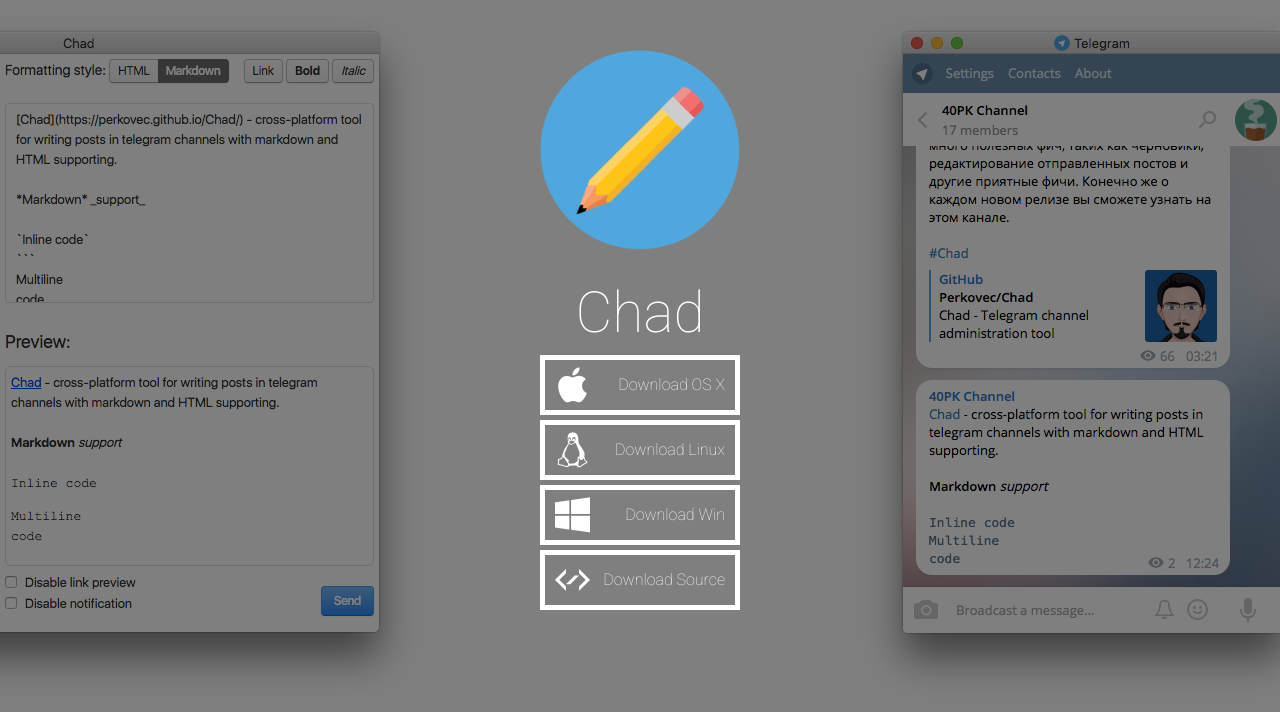
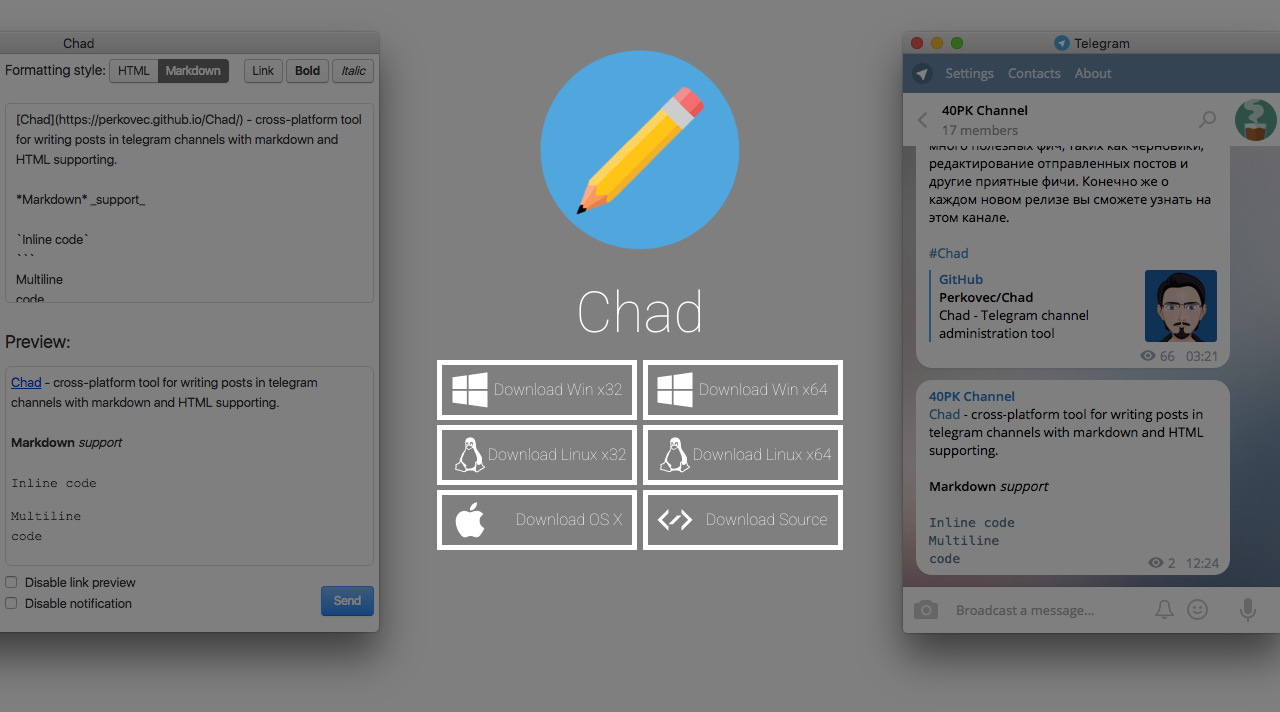
Before and after one commit to 40PK/Chad, a plain HTML site: page index.html in a window 1280 px wide. Drawn offline with Linux system fonts and the light colour scheme.

Commit message:
Add download links

```diff
--- a/assets/css/style.css
+++ b/assets/css/style.css
@@ -35,8 +35,12 @@
   margin-top: 10px;
 }
 
+.head-form {
+  display: inline-block;
+  margin: 0 !important;
+}
+
 .head-button {
-  display: block;
   margin: 0 auto;
   text-align: right;
   border: 5px solid #FFF;
--- a/index.html
+++ b/index.html
@@ -34,22 +34,45 @@
         <div class="head-front">
           <img src="./assets/images/chad.png" class="animated fadeInDown logo"/>
           <h1 class="animated fadeIn s2 title">Chad</h1>
-          <button class="animated fadeIn fade1 s2 head-button">
+
+          <form method="get" action="https://github.com/Perkovec/Chad/releases/download/v1.0/Chad-win-x32.zip" class="head-form">
+            <button class="animated fadeIn fade1 s2 head-button" type="submit">
+              <span class="icon-windows head-icon"></span>
+              Download Win x32
+            </button>
+          </form>
+          <form method="get" action="https://github.com/Perkovec/Chad/releases/download/v1.0/Chad-win-x64.zip" class="head-form">
+            <button class="animated fadeIn fade1 s2 head-button" type="submit">
+              <span class="icon-windows head-icon"></span>
+              Download Win x64
+            </button>
+          </form>
+          <div></div>
+          <form method="get" action="https://github.com/Perkovec/Chad/releases/download/v1.0/Chad-linux-x32.zip" class="head-form">
+            <button class="animated fadeIn fade2 s2 head-button" type="submit">
+              <span class="icon-linux head-icon"></span>
+              Download Linux x32
+            </button>
+          </form>
+          <form method="get" action="https://github.com/Perkovec/Chad/releases/download/v1.0/Chad-linux-x64.zip" class="head-form">
+            <button class="animated fadeIn fade2 s2 head-button" type="submit">
+              <span class="icon-linux head-icon"></span>
+              Download Linux x64
+            </button>
+          </form>
+          <div></div>
+          <form method="get" action="https://github.com/Perkovec/Chad/releases/download/v1.0/Chad-OSX.dmg" class="head-form">
+            <button class="animated fadeIn fade3 s2 head-button" type="submit">
               <span class="icon-apple head-icon"></span>
               Download OS X
             </button>
-          <button class="animated fadeIn fade2 s2 head-button">
-            <span class="icon-linux head-icon"></span>
-            Download Linux
-          </button>
-          <button class="animated fadeIn fade3 s2 head-button">
-            <span class="icon-windows head-icon"></span>
-            Download Win
-          </button>
-          <button class="animated fadeIn fade4 s2 head-button">
+          </form>
+          <form action="https://github.com/Perkovec/Chad" class="head-form">
+            <button class="animated fadeIn fade3 s2 head-button" type="submit">
               <span class="icon-source-code head-icon"></span>
               Download Source
             </button>
+          </form>
         </div>
       </div>
     </div>
```
Lines whose indentation alone changed are shown as unchanged.
